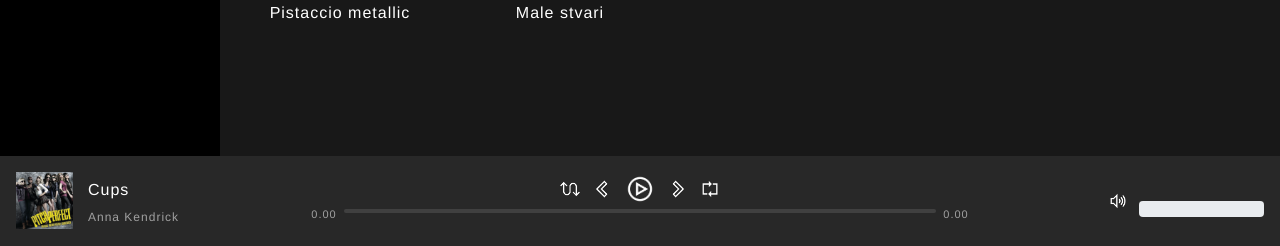
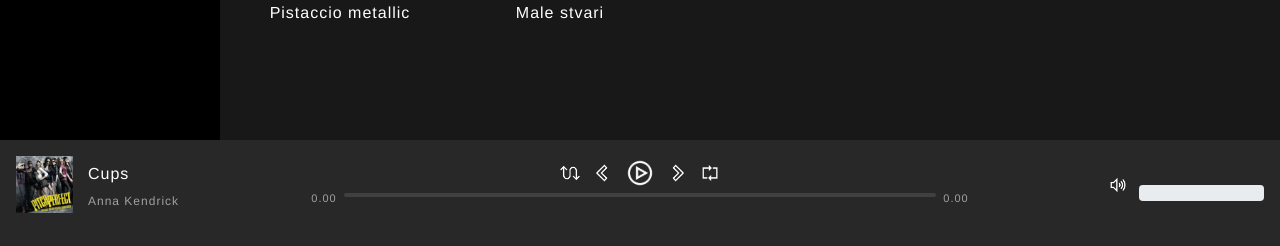
Before and after one commit to lakiikal/musnest2, a PHP site: page / in a window 1280 px wide. Shown: the part 554-800 px from the top of the page. Run offline with PHP 8.4, Linux system fonts and the light colour scheme; the visitor is signed in with stand-in values (Sample User, id 1); data comes from the database, SQL or seed files in the repository; data that the repository does not hold is empty; some libraries are stand-ins or nearby versions.

Commit message:
bootstrap

```diff
--- a/web/assets/css/style.css
+++ b/web/assets/css/style.css
@@ -23,6 +23,7 @@ body {
     background-color: #282828;
     bottom: 0;
     position: fixed;
+    padding-bottom: 16px;
     /*min-width: 620px;*/
 }
 
--- a/web/includes/nowPlayingBar.php
+++ b/web/includes/nowPlayingBar.php
@@ -223,7 +223,7 @@ function pauseSong() {
 						<span></span>
 					</span>
 
-					<span class="artistName">
+					<span class="artistName pb-3">
 						<span></span>
 					</span>
 
```
